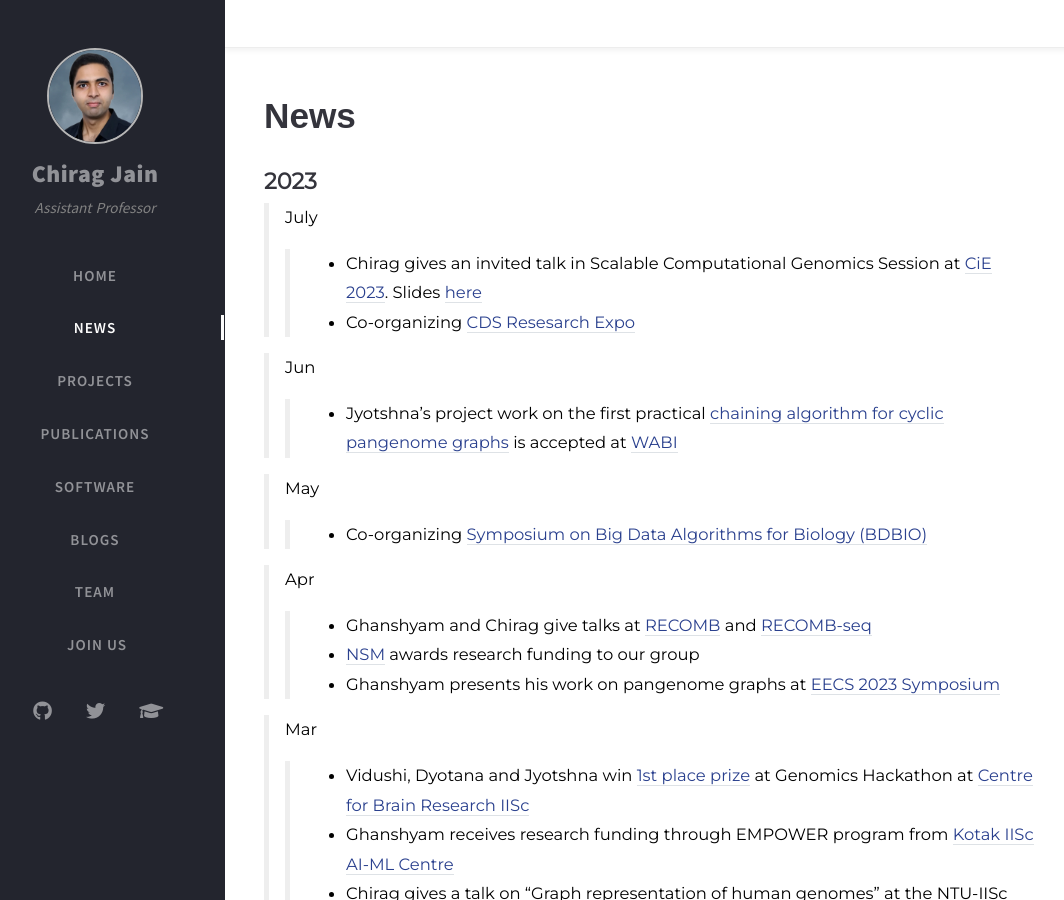
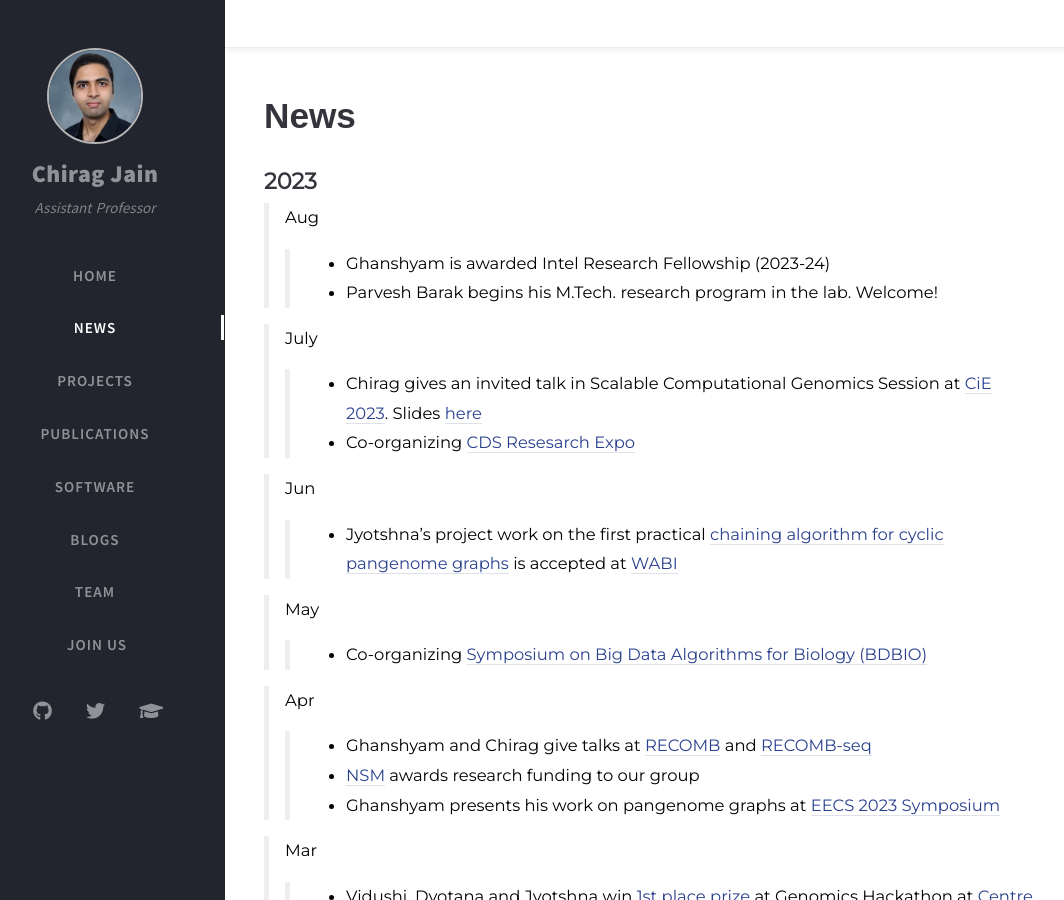
Before and after one commit to at-cg/at-cg.github.io, a Jekyll site: the page built from tabs/new.md, in a window 1280 px wide and 900 px high. Shown: the whole window, without its empty margins (35-1099 px from the left). Built offline with Jekyll 4.4.1, drawn with Linux system fonts in a browser that asks for light colours; nearby versions of some CDN libraries; comment, search, counter and statistics services are not loaded.

Commit message:
Update new.md

```diff
--- a/tabs/new.md
+++ b/tabs/new.md
@@ -20,6 +20,10 @@ type: news
 # **News**
 
 ## **2023**
+
+>Aug
+>> - Ghanshyam is awarded Intel Research Fellowship (2023-24)
+>> - Parvesh Barak begins his M.Tech. research program in the lab. Welcome!
 
 > July
 >> - Chirag gives an invited talk in Scalable Computational Genomics Session at [CiE 2023](https://www.viam.science.tsu.ge/cie2023). Slides [here](https://drive.google.com/file/d/1GfNyDX2e-oEsUjBza9w111mzdHUVhmy8/view?usp=share_link)
```
